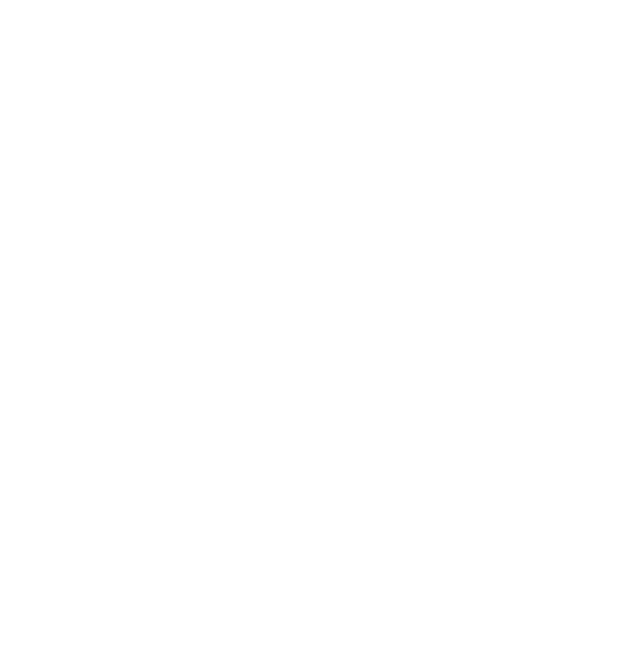
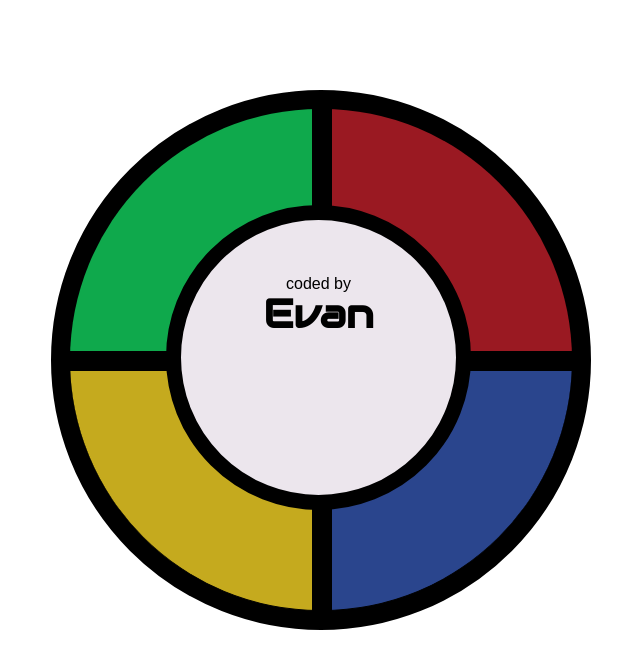
Before and after one commit to evanslaton/FreeCodeCamp-Project-Simon-Game, a plain HTML site: page index.html in a window 1280 px wide. Shown: the whole page, without its empty margins (319-959 px from the left). Drawn offline with Linux system fonts and the light colour scheme; a web font is replaced by a local one.

Commit message:
Mostly finished with layout

```diff
--- a/css/css.css
+++ b/css/css.css
@@ -11,3 +11,106 @@ html {
 body {
   height: 100%;
 }
+
+.container {
+	max-width: 500px;
+	min-width: 250px;
+	width: 80%;
+	margin: 90px auto;
+	border: 20px solid black;
+	border-radius: 100%;
+	position: relative;
+}
+
+.container:after {
+	content: "";
+	display: block;
+	padding-top: 100%;
+}
+
+.top-left {
+    width: 50%;
+    height: 50%;
+    border-bottom: 1px solid #000;
+    background-color: #0FA94C;
+    border-radius: 100% 0 0 0;
+    position: absolute;
+    top: -1px;
+    left: -1px;
+}
+
+.top-right {
+    width: 50%;
+    height: 50%;
+    border-bottom: 1px solid #000;
+    background-color: #9A1922;
+    border-radius: 0 100% 0 0;
+    position: absolute;
+    right: -1px;
+    top: -1px;
+}
+
+.bottom-right {
+    width: 50%;
+    height: 50%;
+    border-bottom: 1px solid #000;
+    background-color: #2A458D;
+    border-radius: 0 0 100% 0;
+    position: absolute;
+    right: -1px;
+    bottom: -1px;
+}
+
+.bottom-left {
+    width: 50%;
+    height: 50%;
+    border-bottom: 1px solid #000;
+    background-color: #C5AA1E;
+    border-radius: 0 0 0 100%;
+    position: absolute;
+    left: -1px;
+    bottom: -1px;
+}
+
+.criss {
+	height: 102%;
+	width: 20px;
+	background-color: black;
+	position: absolute;
+	top: -1px;
+	left: 48.2%;
+}
+
+.cross {
+	height: 20px;
+	width: 102%;
+	background-color: black;
+	position: absolute;
+	top: 48.2%;
+	left: -1px;
+}
+
+.console {
+	width: 55%;
+	height: 55%;
+	border-radius: 100%;
+	border: 15px solid #000;
+	background-color: #ECE6ED;
+	position: absolute;
+	top: 19%;
+	left: 19%;
+}
+
+p {
+	text-align: center;
+	margin-top: 20%;
+	margin-bottom: 0;
+	font-family: Arial, Helvetica, sans-serif;
+}
+
+h1 {
+	text-align: center;
+	font-size: 40px;
+	font-family: Audiowide, serif;
+	margin-top: -5px;
+}
--- a/index.html
+++ b/index.html
@@ -1,13 +1,28 @@
 <!DOCTYPE html>
 <html>
 <head>
-  <link rel="stylesheet" type="text/css" href="css/css.css">
-  <script src="js/js.js"></script>
+	<link href="https://fonts.googleapis.com/css?family=Audiowide|Black+Ops+One|Leckerli+One|Lobster|Press+Start+2P|Vast+Shadow" rel="stylesheet">
+  	<link rel="stylesheet" type="text/css" href="css/css.css">
+  	<script src="js/js.js"></script>
 </head>
 <body>
+	<div class="container">
+
+	<div class="top-left"></div>
+	<div class="top-right"></div>
+	<div class="bottom-left"></div>
+	<div class="bottom-right"></div>
+
+	<div class="criss"></div>
+	<div class="cross"></div>
+
+	<div class="console">
+		<p>coded by</p>
+		<h1>Evan</h1>
 
 
+	</div>
 
-
+	</div>
 </body>
 </html>
```
